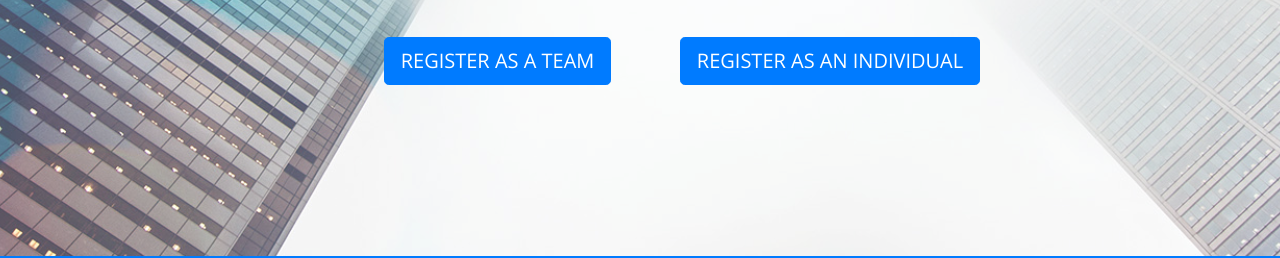
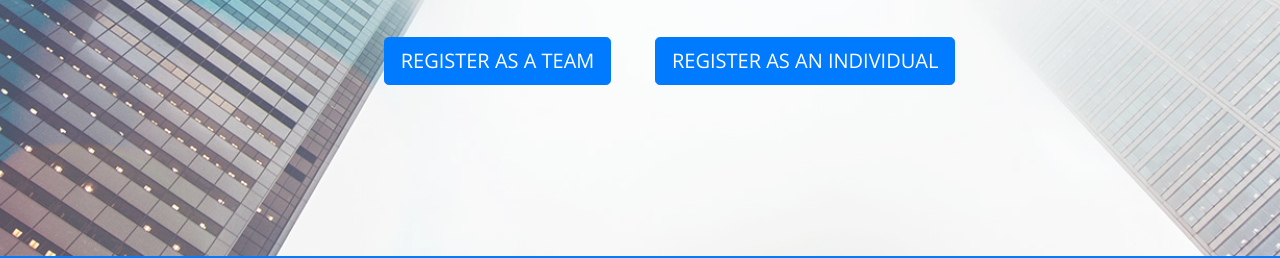
Before and after one commit to vlad-rosu/bayesian, a website with bundled scripts: page index.html in a window 1280 px wide. Shown: the part 544-802 px from the top of the page. Built offline with nearby package versions, Linux system fonts and the light colour scheme.

Commit message:
button placement on landing page

```diff
--- a/index.html
+++ b/index.html
@@ -95,10 +95,10 @@
         <div class="col-lg-3" style="margin-bottom: 20px;">
           <a href="https://ticketfi.com/event/2041/bayesian-case-competition-team-registration" class="btn btn-primary btn-lg">Register as a Team</a>
         </div>
-        <div class="col-lg-4" style="margin-bottom: 20px;">
+        <div class="col-lg-3" style="margin-bottom: 20px;">
           <a href="https://ticketfi.com/event/2044/bayesian-case-competition-individual-registration" class="btn btn-primary btn-lg">Register as an Individual</a>
         </div>
-        <div class="col-lg-2"></div>
+        <div class="col-lg-3"></div>
       </div>
     </div>
   </header>
```
